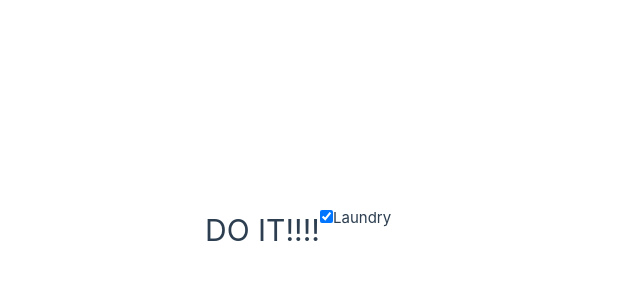
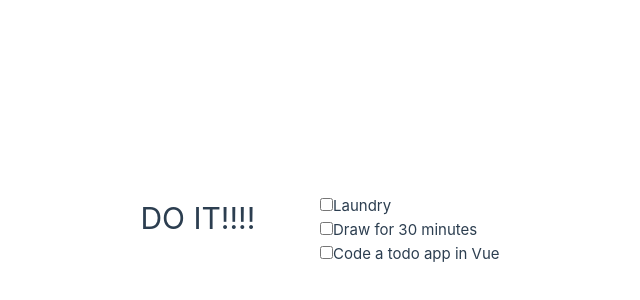
Before and after one commit to mistyb01/vue-task-diary, a Vue app: page / in a window 1280 px wide. Shown: the part 170-470 px from the top of the page, without its empty margins (320-960 px from the left). Built offline with nearby package versions, Linux system fonts and the light colour scheme.

Commit message:
render todo items from an array

```diff
--- a/src/App.vue
+++ b/src/App.vue
@@ -1,5 +1,12 @@
 <script setup>
+import { ref } from "vue";
 import TodoItem from "./components/TodoItem.vue";
+
+const tasks = ref([
+  { id: 1, title: "Laundry", isComplete: false },
+  { id: 2, title: "Draw for 30 minutes", isComplete: false },
+  { id: 3, title: "Code a todo app in Vue", isComplete: false },
+]);
 </script>
 
 <template>
@@ -8,7 +15,13 @@ import TodoItem from "./components/TodoItem.vue";
   </header>
 
   <main>
-    <TodoItem title="Laundry" v-bind:isChecked="true" />
+    <!-- : is short for v-bind: -->
+    <TodoItem
+      v-for="task in tasks"
+      :key="task.id"
+      :title="task.title"
+      :isComplete="true"
+    />
   </main>
 </template>
 
--- a/src/components/TodoItem.vue
+++ b/src/components/TodoItem.vue
@@ -4,7 +4,7 @@ defineProps(["title", "isChecked"]);
 
 <template>
   <div>
-    <input type="checkbox" name="" id="" v-bind:checked="isChecked" />
+    <input type="checkbox" name="" id="" v-bind:isComplete="isComplete" />
     <span>{{ title }}</span>
   </div>
 </template>
```
